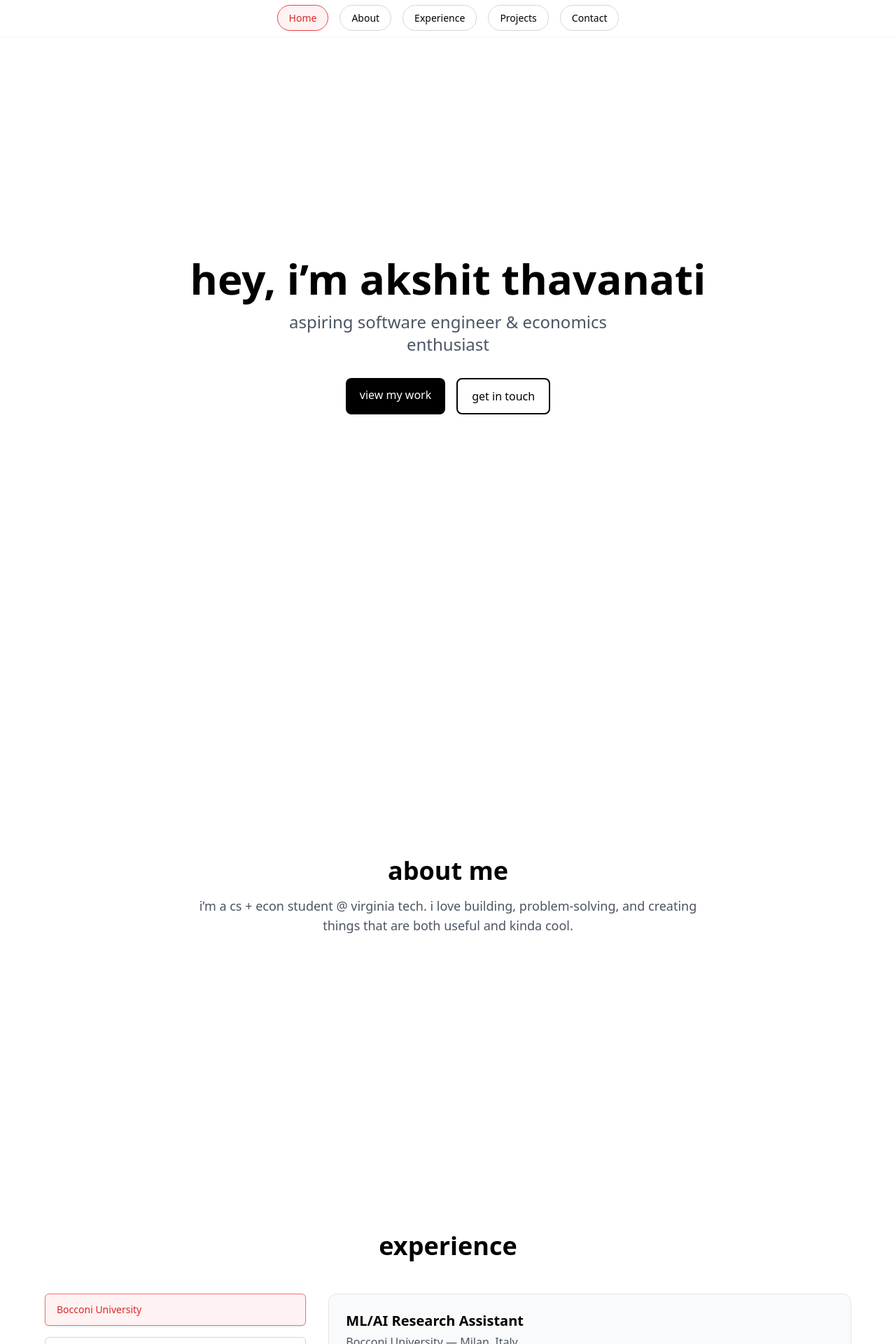
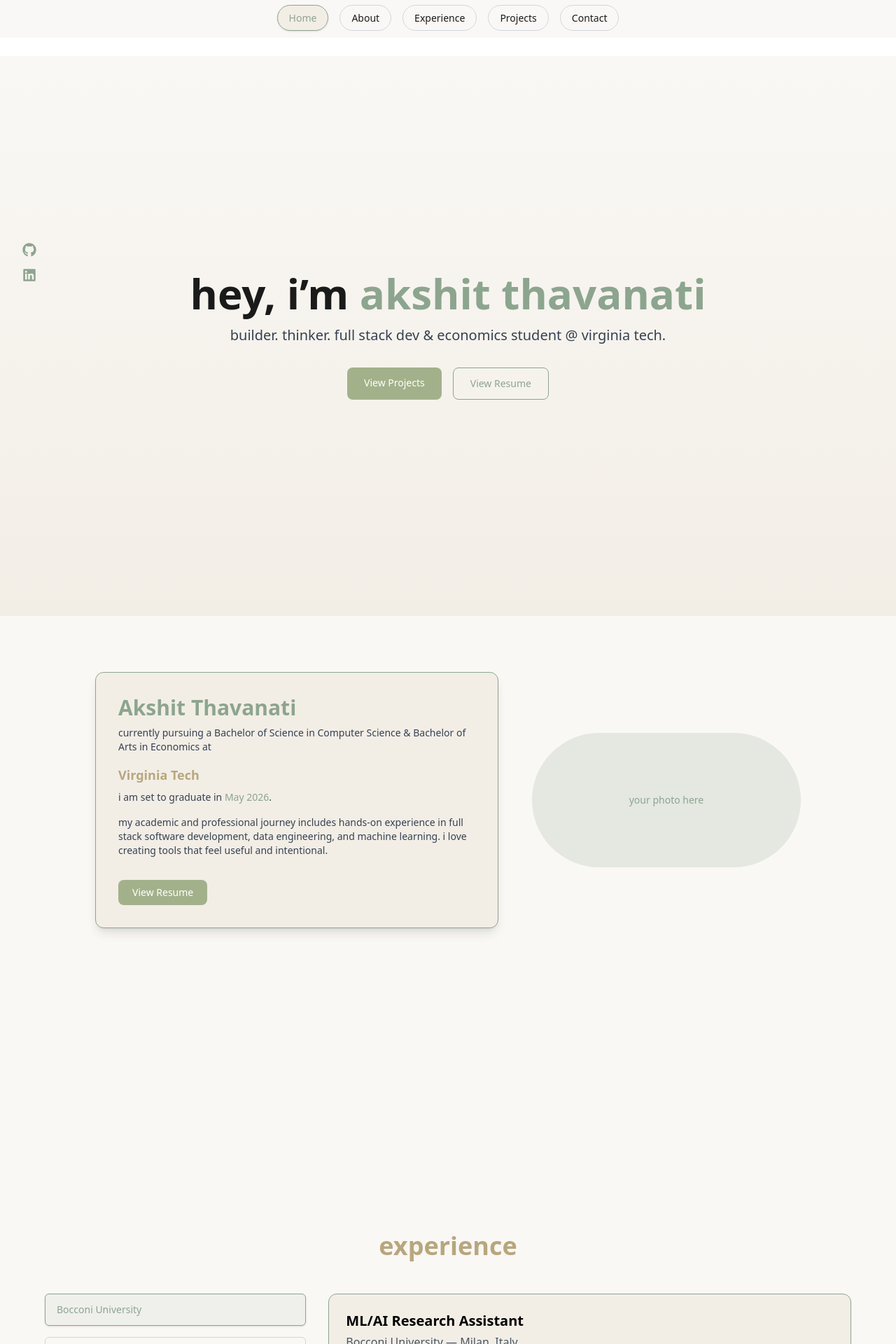
Before and after one commit to akstrap/portfolio-website, a React (Vite) app: page / in a window 1280 px wide. Shown: the top 1920 px of the page at 70% size. Built offline with nearby package versions, Linux system fonts and the light colour scheme.

Commit message:
color scheme and main design laid out

```diff
--- a/src/components/Navbar.tsx
+++ b/src/components/Navbar.tsx
@@ -12,13 +12,12 @@ const navItems = [
 const Navbar = () => {
   const [activeTab, setActiveTab] = useState("home");
 
-  // auto-highlight active tab on scroll
   useEffect(() => {
     const handleScroll = () => {
       const sections = navItems.map((item) =>
         document.getElementById(item.target)
       );
-      const scrollY = window.scrollY + 150; // adjust offset for navbar height
+      const scrollY = window.scrollY + 150;
 
       for (let i = sections.length - 1; i >= 0; i--) {
         if (sections[i] && scrollY >= sections[i]!.offsetTop) {
@@ -37,7 +36,7 @@ const Navbar = () => {
       initial={{ y: -100, opacity: 0 }}
       animate={{ y: 0, opacity: 1 }}
       transition={{ duration: 0.6, ease: "easeOut" }}
-      className="fixed top-0 left-0 w-full z-50 bg-white/80 backdrop-blur-md shadow-sm py-4"
+      className="fixed top-0 left-0 w-full z-50 bg-primary/90 backdrop-blur-md shadow-sm py-4"
     >
       <ul className="flex justify-center space-x-4 text-sm font-medium">
         {navItems.map((item) => (
@@ -48,8 +47,8 @@ const Navbar = () => {
               className={`px-4 py-2 rounded-full border transition-all duration-200
                 ${
                   activeTab === item.target
-                    ? "border-red-500 text-red-600 bg-red-50 shadow-sm"
-                    : "border-gray-300 hover:border-gray-500 hover:bg-gray-100"
+                    ? "border-accent text-accent bg-surface shadow"
+                    : "border-gray-300 hover:border-highlight hover:bg-surface/80"
                 }
               `}
             >
--- a/src/index.css
+++ b/src/index.css
@@ -1,6 +1,11 @@
 @tailwind base;
 @tailwind components;
 @tailwind utilities;
+
 html {
   scroll-behavior: smooth;
 }
+
+body {
+  @apply bg-primary text-text;
+}
--- a/src/pages/About.tsx
+++ b/src/pages/About.tsx
@@ -2,18 +2,45 @@ import AnimatedSection from "../components/AnimatedSection";
 
 const About = () => {
   return (
-    <section
-      id="about"
-      className="min-h-screen flex items-center justify-center px-6"
-    >
+    <section id="about" className="min-h-screen px-6 py-20 bg-primary">
       <AnimatedSection>
-        <div className="max-w-3xl text-center">
-          <h2 className="text-4xl font-semibold mb-4">about me</h2>
-          <p className="text-lg text-gray-600">
-            i’m a cs + econ student @ virginia tech. i love building,
-            problem-solving, and creating things that are both useful and kinda
-            cool.
-          </p>
+        <div className="flex flex-col md:flex-row items-center justify-center gap-12 max-w-6xl mx-auto">
+          {/* about box */}
+          <div className="bg-surface shadow-lg rounded-xl p-8 md:w-1/2 border border-accent">
+            <h1 className="text-3xl font-bold text-accent mb-2">
+              Akshit Thavanati
+            </h1>
+            <p className="text-gray-700 text-sm mb-4">
+              currently pursuing a Bachelor of Science in Computer Science &
+              Bachelor of Arts in Economics at
+            </p>
+            <p className="text-highlight font-semibold text-lg mb-2">
+              Virginia Tech
+            </p>
+            <p className="text-sm text-gray-700 mb-4">
+              i am set to graduate in{" "}
+              <span className="text-accent font-medium">May 2026</span>.
+            </p>
+            <p className="text-sm text-gray-700 mb-6">
+              my academic and professional journey includes hands-on experience
+              in full stack software development, data engineering, and machine
+              learning. i love creating tools that feel useful and intentional.
+            </p>
+            <a
+              href="/resume.pdf"
+              target="_blank"
+              rel="noopener noreferrer"
+              className="inline-block mt-2 bg-button hover:bg-button-hover text-white text-sm px-5 py-2 rounded-lg transition-all"
+            >
+              View Resume
+            </a>
+          </div>
+
+          {/* profile image */}
+          <div className="md:w-1/3 w-48 h-48 bg-accent/20 rounded-full overflow-hidden flex items-center justify-center">
+            {/* drop your image here once you have it */}
+            <span className="text-accent text-sm">your photo here</span>
+          </div>
         </div>
       </AnimatedSection>
     </section>
--- a/src/pages/Contact.tsx
+++ b/src/pages/Contact.tsx
@@ -5,21 +5,21 @@ const Contact = () => {
   return (
     <section
       id="contact"
-      className="min-h-screen flex flex-col items-center justify-center px-6 py-20"
+      className="min-h-screen flex flex-col items-center justify-center px-6 py-20 bg-primary"
     >
       <AnimatedSection>
-        <h2 className="text-4xl font-semibold mb-6 text-center">
+        <h2 className="text-4xl font-semibold mb-6 text-center text-highlight">
           let’s get in touch
         </h2>
-        <p className="text-lg text-center max-w-xl text-gray-600 mb-8">
+        <p className="text-lg text-center max-w-xl text-gray-700 mb-8">
           always down to chat about software, economics, or anything cool you're
           building. feel free to reach out!
         </p>
 
-        <div className="flex gap-6 text-2xl text-gray-700">
+        <div className="flex gap-6 text-2xl text-accent">
           <a
             href="mailto:akshit.thavanati@gmail.com"
-            className="hover:text-red-500 transition-colors"
+            className="hover:text-highlight transition-colors"
             aria-label="email me"
           >
             <FaEnvelope />
@@ -27,7 +27,7 @@ const Contact = () => {
           <a
             href="https://linkedin.com/in/akshit-thavanati"
             target="_blank"
-            className="hover:text-red-500 transition-colors"
+            className="hover:text-highlight transition-colors"
             aria-label="linkedin"
           >
             <FaLinkedin />
--- a/src/pages/Experience.tsx
+++ b/src/pages/Experience.tsx
@@ -54,9 +54,11 @@ const Experience = () => {
   const selected = experiences[selectedIndex];
 
   return (
-    <section id="experience" className="min-h-screen px-6 py-20 bg-white">
+    <section id="experience" className="min-h-screen px-6 py-20 bg-primary">
       <AnimatedSection>
-        <h2 className="text-4xl font-semibold mb-12 text-center">experience</h2>
+        <h2 className="text-4xl font-semibold mb-12 text-center text-highlight">
+          experience
+        </h2>
 
         <div className="flex flex-col md:flex-row gap-8 max-w-6xl mx-auto">
           {/* left-side tabs */}
@@ -68,8 +70,8 @@ const Experience = () => {
                 className={`text-left px-4 py-3 rounded-md border text-sm transition-all
                   ${
                     selectedIndex === i
-                      ? "bg-red-50 border-red-400 text-red-600 font-medium shadow"
-                      : "border-gray-300 hover:bg-gray-100"
+                      ? "bg-accent/10 border-accent text-accent font-medium shadow"
+                      : "border-gray-300 hover:bg-surface"
                   }
                 `}
               >
@@ -87,7 +89,7 @@ const Experience = () => {
                 animate={{ opacity: 1, y: 0 }}
                 exit={{ opacity: 0, y: -20 }}
                 transition={{ duration: 0.4 }}
-                className="bg-gray-50 p-6 rounded-xl border border-gray-200 shadow-sm"
+                className="bg-surface p-6 rounded-xl border border-accent shadow-sm"
               >
                 <h3 className="text-xl font-semibold mb-1">{selected.role}</h3>
                 <p className="text-gray-600 mb-1">
--- a/src/pages/Home.tsx
+++ b/src/pages/Home.tsx
@@ -1,50 +1,63 @@
 import { motion } from "framer-motion";
+import { FaGithub, FaLinkedin } from "react-icons/fa";
 
 const Home = () => {
   return (
     <section
       id="home"
-      className="min-h-screen flex flex-col items-center justify-center text-center px-6"
+      className="min-h-screen flex flex-col justify-center items-center px-6 bg-gradient-to-b from-primary to-surface relative"
     >
-      {/* intro text */}
-      <motion.h1
+      {/* social icons on left side */}
+      <div className="hidden md:flex flex-col gap-4 absolute left-8 top-1/3 text-accent text-xl">
+        <a
+          href="https://github.com/yourusername"
+          target="_blank"
+          rel="noopener noreferrer"
+          className="hover:text-highlight"
+        >
+          <FaGithub />
+        </a>
+        <a
+          href="https://linkedin.com/in/akshit-thavanati"
+          target="_blank"
+          rel="noopener noreferrer"
+          className="hover:text-highlight"
+        >
+          <FaLinkedin />
+        </a>
+      </div>
+
+      {/* main text */}
+      <motion.div
         initial={{ opacity: 0, y: 20 }}
         animate={{ opacity: 1, y: 0 }}
-        transition={{ duration: 0.7 }}
-        className="text-5xl md:text-6xl font-bold mb-4"
+        transition={{ duration: 0.6 }}
+        className="text-center max-w-3xl"
       >
-        hey, i’m akshit thavanati
-      </motion.h1>
+        <h1 className="text-5xl md:text-6xl font-bold text-text mb-4">
+          hey, i’m <span className="text-accent">akshit thavanati</span>
+        </h1>
+        <p className="text-gray-700 text-lg md:text-xl mb-8">
+          builder. thinker. full stack dev & economics student @ virginia tech.
+        </p>
 
-      {/* subheading */}
-      <motion.p
-        initial={{ opacity: 0, y: 30 }}
-        animate={{ opacity: 1, y: 0 }}
-        transition={{ duration: 0.9 }}
-        className="text-xl md:text-2xl text-gray-600 max-w-xl"
-      >
-        aspiring software engineer & economics enthusiast
-      </motion.p>
-
-      {/* buttons */}
-      <motion.div
-        initial={{ opacity: 0 }}
-        animate={{ opacity: 1 }}
-        transition={{ delay: 1.1 }}
-        className="mt-8 flex gap-4"
-      >
-        <a
-          href="#experience"
-          className="rounded-lg bg-black text-white px-5 py-3 hover:bg-gray-800 transition-all"
-        >
-          view my work
-        </a>
-        <a
-          href="#contact"
-          className="rounded-lg border-2 border-black px-5 py-3 hover:bg-black hover:text-white transition-all"
-        >
-          get in touch
-        </a>
+        {/* call to action buttons */}
+        <div className="flex flex-col sm:flex-row gap-4 justify-center">
+          <a
+            href="#projects"
+            className="px-6 py-3 bg-button hover:bg-button-hover text-white rounded-lg text-sm transition-all"
+          >
+            View Projects
+          </a>
+          <a
+            href="/resume.pdf"
+            target="_blank"
+            rel="noopener noreferrer"
+            className="px-6 py-3 border border-accent text-accent rounded-lg text-sm hover:bg-accent/10 transition-all"
+          >
+            View Resume
+          </a>
+        </div>
       </motion.div>
     </section>
   );
--- a/tailwind.config.js
+++ b/tailwind.config.js
@@ -1,11 +1,21 @@
-/** @type {import('tailwindcss').Config} */
-export default {
-  content: [
-"./index.html",
-  "./src/**/*.{js,ts,jsx,tsx}",
-],
+import { Config } from "tailwindcss";
+
+const config = {
+  content: ["./index.html", "./src/**/*.{js,ts,jsx,tsx}"],
   theme: {
-    extend: {},
+    extend: {
+      colors: {
+        primary: "#FAF8F5", // light cream background
+        surface: "#F2EEE6", // card/bg containers
+        text: "#1A1A1A", // main body text
+        accent: "#8CA58F", // soft sage green
+        highlight: "#B7A77C", // muted sand gold
+        button: "#A3B18A", // olive green
+        "button-hover": "#94A684", // darker olive
+      },
+    },
   },
   plugins: [],
-}
+};
+
+export default config;
```
Also changed, not shown: src/pages/Projects.tsx (+15 -8 lines).
